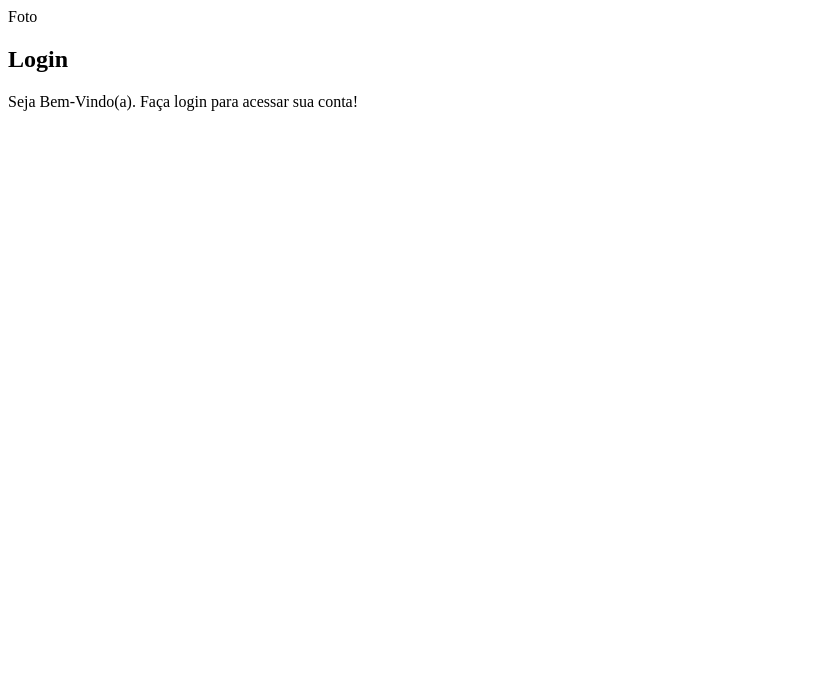
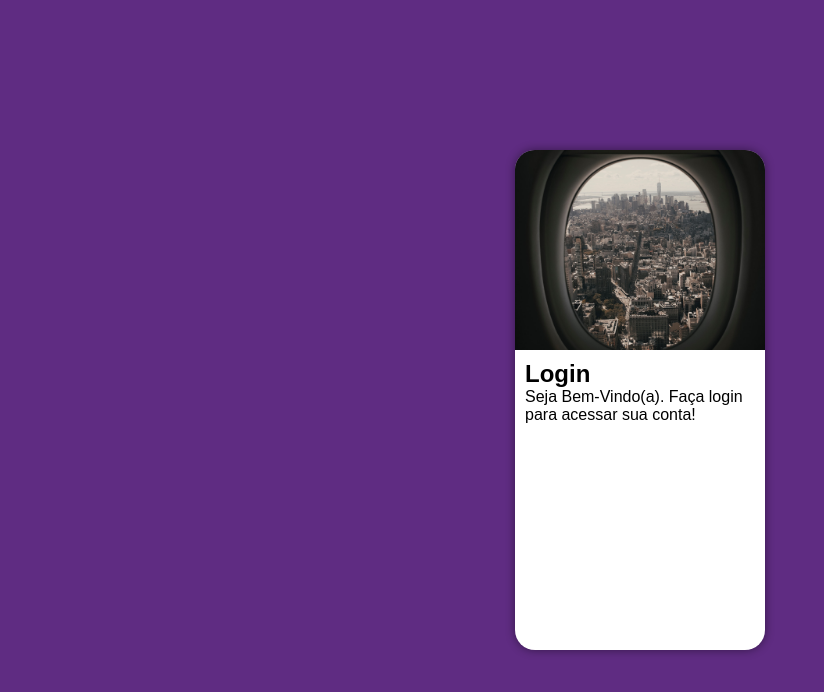
Before and after one commit to Andrei-Brum/projeto-login, a plain HTML site: page index.html in a window 1280 px wide. Shown: the whole page, without its empty margins (0-824 px from the left). Drawn offline with Linux system fonts and the light colour scheme.

Commit message:
iniciando css

```diff
--- a/estilos/style.css
+++ b/estilos/style.css
@@ -5,3 +5,48 @@
        Lilás: #5f2c82
 
 */
+
+* {
+    font-family: Arial, Helvetica, sans-serif;
+    padding: 0px;
+    margin: 0px;
+    box-sizing: border-box;
+}
+
+body, html {
+    background-color: #5f2c82;
+    height: 100vh;
+    width: 100vw;
+}
+
+main {
+    position: relative;
+    height: 100vh;
+    width: 100vw;
+}
+section#login {
+    position: absolute;
+    top: 50%;
+    left: 50%;
+    transform: translate(-50%, -50%);
+    overflow: hidden;
+
+    background-color: white;
+    width: 250px;
+    height: 500px;
+    border-radius: 20px;
+    box-shadow: 0px 0px 10px rgba(0, 0, 0, 0.450);
+}
+
+section#login > div#imagem {
+    display: block;
+    background: #5f2c82 url(../imagens/pexels-sean-valentine-3260886.jpg) no-repeat;
+    background-size: cover;
+    background-position: center;
+    height: 200px;
+}
+
+ section#login > div#formulario {
+    display: block;
+    padding: 10px;
+ }
--- a/index.html
+++ b/index.html
@@ -4,12 +4,13 @@
     <meta charset="UTF-8">
     <meta name="viewport" content="width=device-width, initial-scale=1.0">
     <title>Pagina de Login</title>
+    <link rel="stylesheet" href="estilos/style.css">
 </head>
 <body>
     <main>
         <section id="login">
             <div id="imagem">
-                    Foto
+
             </div>
             <div id="formulario">
                 <h1>Login</h1>
```
